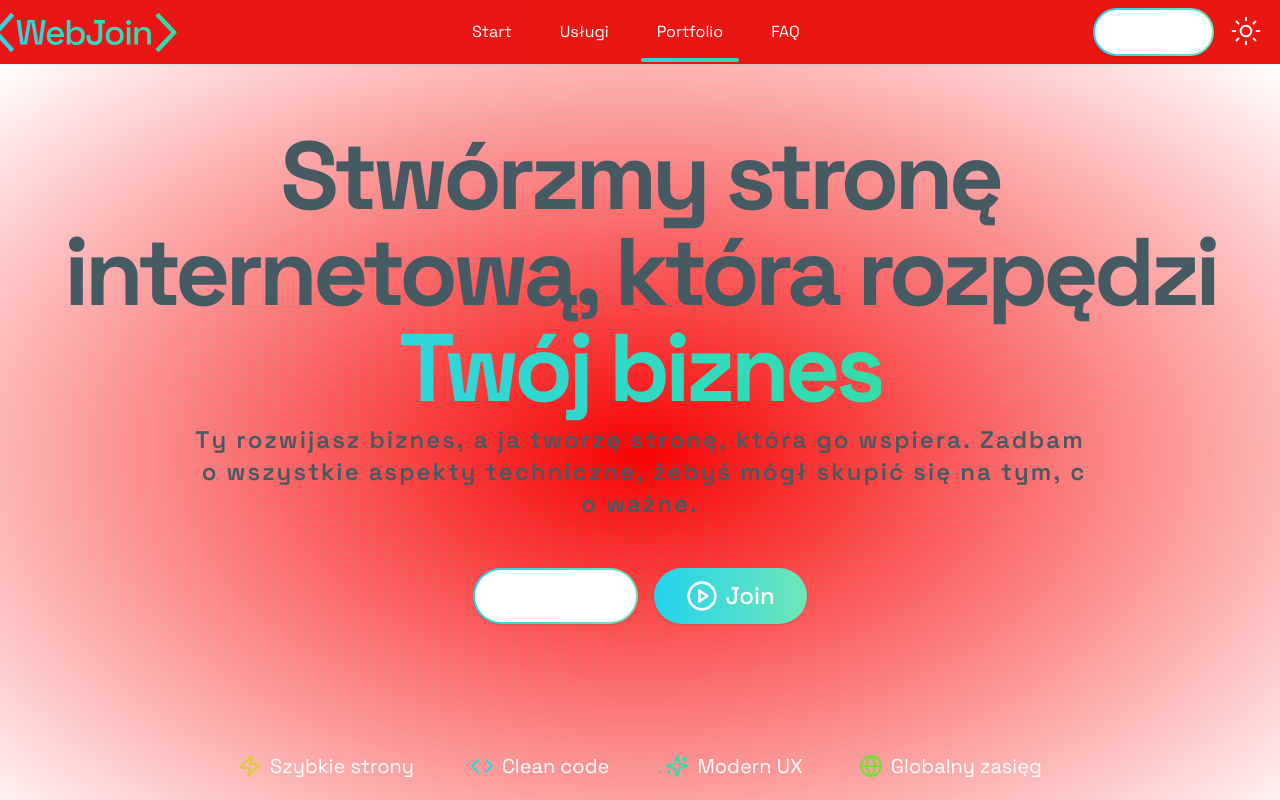
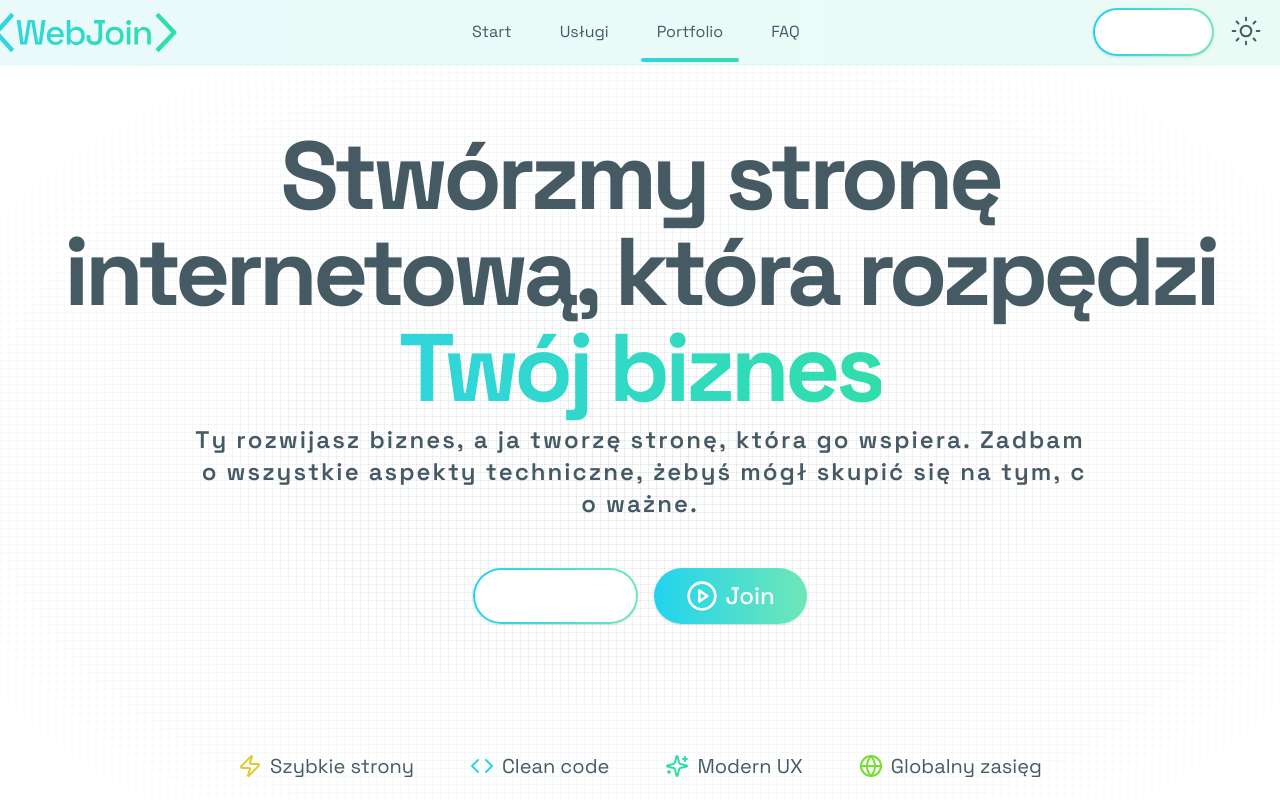
Before and after one commit to RostyslaWozniak/web-join, a Next.js app: page / in a window 1280 px wide. Shown: the top 800 px of the page. Built offline with nearby package versions, Linux system fonts and the light colour scheme; no server answers.

Commit message:
try dark mode

```diff
--- a/src/styles/globals.css
+++ b/src/styles/globals.css
@@ -74,8 +74,8 @@
   }
 }
 
-html,
-body {
+html .dark,
+body .dark {
   background-color: red; /* or your preferred color */
   color: #ffffff;
 }
```
